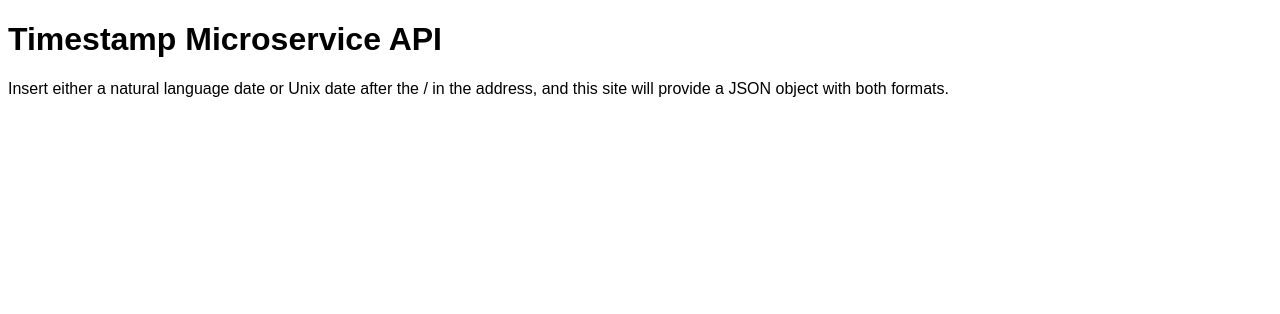
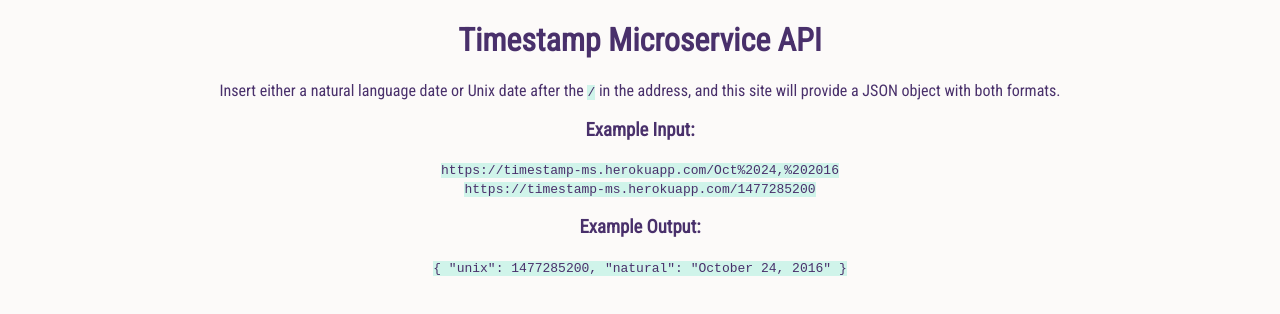
Before and after one commit to seeksort/Timestamp-API, a plain HTML site: page index.html in a window 1280 px wide. Drawn offline with Linux system fonts and the light colour scheme.

Commit message:
cleaned up code

```diff
--- a/index.html
+++ b/index.html
@@ -3,14 +3,38 @@
 <head>
     <meta charset="utf-8">
     <title>Timestamp Microservice API</title>
+    <link href="https://fonts.googleapis.com/css?family=Roboto+Condensed" rel="stylesheet">
     <style type="text/css">
         body {
-            font-family: sans-serif;
+            font-family: 'Roboto Condensed', sans-serif;
+            text-align: center;
+            background-color: #FCFAF9;
+            color: #49306B;
+        }
+        .main {
+            width: 100%;
+        }
+        .content {
+            width: 80%;
+            margin: 0 auto;
+        }
+        code {
+            background-color: #D0F4EA;
         }
     </style>
 </head>
 <body>
-    <h1>Timestamp Microservice API</h1>
-    <p>Insert either a natural language date or Unix date after the / in the address, and this site will provide a JSON object with both formats.</p>
+    <div class="main">
+        <div class="content">
+            <h1>Timestamp Microservice API</h1>
+            <p>Insert either a natural language date or Unix date after the <code>/</code> in the address, and this site will provide a JSON object with both formats.</p>
+
+            <h3>Example Input:</h3>
+            <code>https://timestamp-ms.herokuapp.com/Oct%2024,%202016</code><br>
+            <code>https://timestamp-ms.herokuapp.com/1477285200</code>
+            <h3>Example Output:</h3>
+            <code>{ "unix": 1477285200, "natural": "October 24, 2016" }</code>
+        </div>
+    </div>
 </body>
 </html>
```
Also changed, not shown: server.js (+13 -30 lines).
